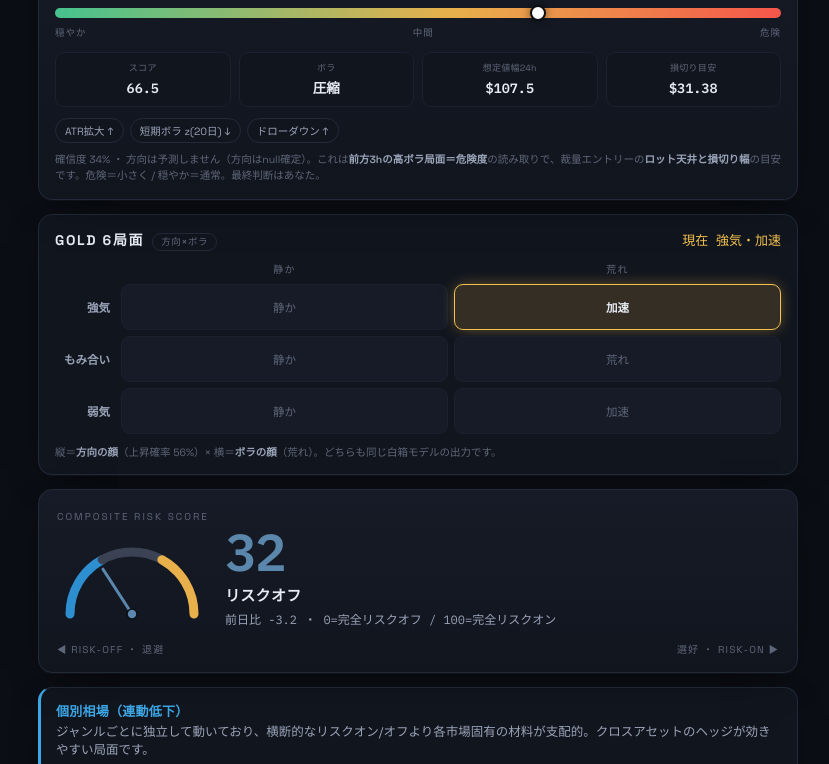
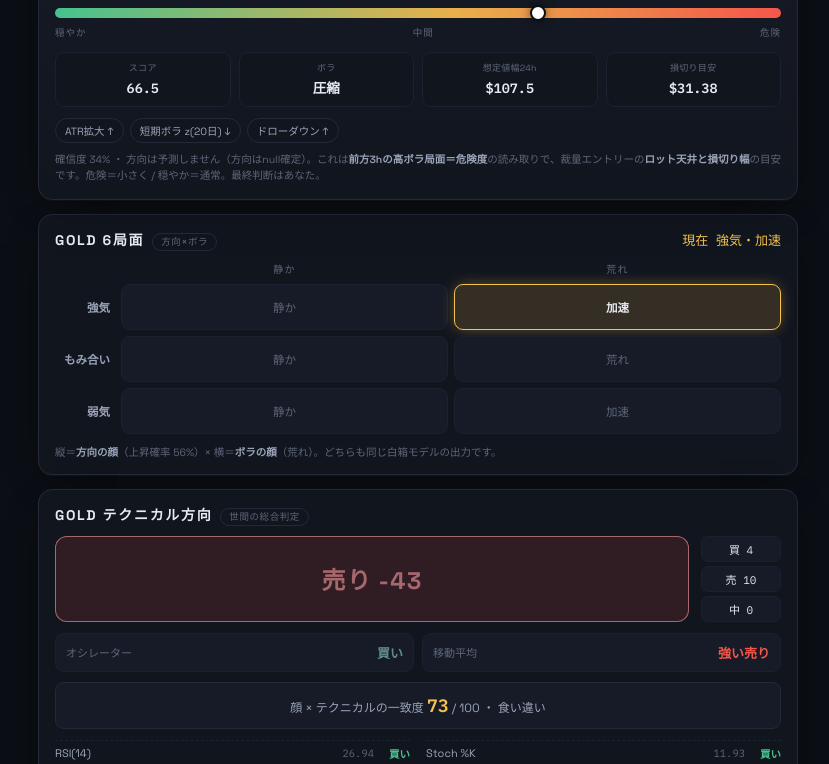
Before and after one commit to elgrandpapa-cloud/roro-data, a plain HTML site: page index.html in a window 1280 px wide. Shown: the part 188-952 px from the top of the page, without its empty margins (222-1051 px from the left). Drawn offline with Linux system fonts and the light colour scheme.

Commit message:
update index.html

```diff
--- a/index.html
+++ b/index.html
@@ -197,6 +197,31 @@
   .g6-note{font-size:10.5px;color:var(--txt-mute);line-height:1.55;margin-top:11px}
   .g6-note b{color:var(--txt-dim);font-weight:600}
 
+  /* ---- GOLD テクニカル方向 (世間の総合判定 × 顔) ---- */
+  .tech{padding:14px 16px 13px;margin-bottom:14px}
+  .tech-head{margin-bottom:12px}
+  .tech-title{font-size:14px;font-weight:700;letter-spacing:.12em}
+  .tech-title small{color:var(--txt-mute);font-weight:500;letter-spacing:.06em;font-size:9.5px;margin-left:8px;
+    border:1px solid var(--line);border-radius:999px;padding:2px 8px}
+  .tech-main{display:flex;align-items:stretch;gap:12px;margin-bottom:11px}
+  .tech-badge{flex:1;display:flex;align-items:center;justify-content:center;font-size:24px;font-weight:700;
+    letter-spacing:.05em;border-radius:12px;padding:16px 8px}
+  .tech-counts{flex:0 0 auto;min-width:80px;display:grid;gap:4px}
+  .tech-counts span{font-family:"IBM Plex Mono",monospace;font-size:11px;background:var(--panel-2);
+    border:1px solid var(--line-soft);border-radius:7px;padding:4px 8px;text-align:center}
+  .tech-subs{display:grid;grid-template-columns:1fr 1fr;gap:8px;margin-bottom:10px}
+  .tech-sub{background:var(--panel-2);border:1px solid var(--line-soft);border-radius:9px;padding:9px 10px;
+    font-size:11px;color:var(--txt-mute);display:flex;justify-content:space-between;align-items:center}
+  .tech-sub b{font-size:13px}
+  .tech-agree{background:var(--panel-2);border:1px solid var(--line);border-radius:9px;padding:11px 12px;
+    font-size:12px;color:var(--txt-dim);margin-bottom:11px;text-align:center}
+  .tech-agree b{font-family:"IBM Plex Mono",monospace;font-size:18px;color:var(--gold-accent)}
+  .tech-rows{display:grid;grid-template-columns:1fr 1fr;gap:0 16px}
+  .trow{display:flex;align-items:center;justify-content:space-between;gap:8px;border-top:1px dashed var(--line-soft);padding:5px 0}
+  .trow .tn{font-size:11px;color:var(--txt-dim);flex:1;min-width:0}
+  .trow .tval{font-family:"IBM Plex Mono",monospace;font-size:10.5px;color:var(--txt-mute)}
+  .trow .tvote{font-size:10.5px;font-weight:700;min-width:28px;text-align:right}
+
   @media (prefers-reduced-motion: reduce){
     *{animation:none !important;transition:none !important}
   }
@@ -247,6 +272,27 @@
     </div>
     <div class="g6-grid" id="g6Grid"></div>
     <div class="g6-note" id="g6Note"></div>
+  </section>
+
+  <!-- GOLD テクニカル方向 (世間の総合判定 × 顔の一致度) -->
+  <section class="tech panel" id="tech" style="display:none">
+    <div class="tech-head">
+      <div class="tech-title">GOLD テクニカル方向<small>世間の総合判定</small></div>
+    </div>
+    <div class="tech-main">
+      <div class="tech-badge" id="techBadge">—</div>
+      <div class="tech-counts">
+        <span id="techBuy">買 —</span>
+        <span id="techSell">売 —</span>
+        <span id="techNeu">中 —</span>
+      </div>
+    </div>
+    <div class="tech-subs">
+      <div class="tech-sub" id="techOsc"></div>
+      <div class="tech-sub" id="techMa"></div>
+    </div>
+    <div class="tech-agree" id="techAgree"></div>
+    <div class="tech-rows" id="techRows"></div>
   </section>
 
   <!-- composite hero -->
@@ -792,12 +838,51 @@ function renderRegime6(live){
     'どちらも同じ白箱モデルの出力です。';
 }
 
+/* ---- GOLD テクニカル方向(世間の総合判定) × 顔の一致度 ---- */
+function buySellColor(s){ // -100..+100  +買い=緑 / -売り=赤
+  const t = Math.max(0, Math.min(1, (s+100)/200));
+  const SELL=[245,86,74], NEU=[107,116,136], BUY=[70,194,142];
+  let c;
+  if(t<0.5){ const k=t/0.5; c=[lerp(SELL[0],NEU[0],k),lerp(SELL[1],NEU[1],k),lerp(SELL[2],NEU[2],k)]; }
+  else{ const k=(t-0.5)/0.5; c=[lerp(NEU[0],BUY[0],k),lerp(NEU[1],BUY[1],k),lerp(NEU[2],BUY[2],k)]; }
+  return '#'+hex(c[0])+hex(c[1])+hex(c[2]);
+}
+function renderTech(live){
+  const el = document.getElementById('tech');
+  const t = (live && live.gold_tech) ? live.gold_tech : null;
+  if(!t || t.status !== 'ok'){ el.style.display='none'; return; }
+  el.style.display='block';
+  const col = buySellColor(t.score);
+  const badge = document.getElementById('techBadge');
+  badge.textContent = t.summary + ' ' + (t.score>0?'+':'') + t.score;
+  badge.style.color = col;
+  badge.style.background = 'rgba('+[ (t.score>=0?70:245),(t.score>=0?194:86),(t.score>=0?142:74)].join(',')+',.13)';
+  badge.style.boxShadow = 'inset 0 0 0 1px '+col;
+  document.getElementById('techBuy').textContent = '買 ' + t.buy;
+  document.getElementById('techSell').textContent = '売 ' + t.sell;
+  document.getElementById('techNeu').textContent = '中 ' + t.neutral;
+  const o=t.oscillators, m=t.movingavg;
+  document.getElementById('techOsc').innerHTML = 'オシレーター <b style="color:'+buySellColor(o.score)+'">'+o.label+'</b>';
+  document.getElementById('techMa').innerHTML  = '移動平均 <b style="color:'+buySellColor(m.score)+'">'+m.label+'</b>';
+  const ag = document.getElementById('techAgree');
+  if(t.agreement != null){
+    ag.style.display='block';
+    ag.innerHTML = '顔 × テクニカルの一致度 <b>'+t.agreement+'</b> / 100 ・ '+t.agreement_label;
+  } else { ag.style.display='none'; }
+  document.getElementById('techRows').innerHTML = (t.rows||[]).map(r=>{
+    const vc = r.vote==='買い'?'#46C28E':(r.vote==='売り'?'#F5564A':'#6B7488');
+    return '<div class="trow"><span class="tn">'+r.name+'</span><span class="tval">'+r.val+'</span>'+
+           '<span class="tvote" style="color:'+vc+'">'+r.vote+'</span></div>';
+  }).join('');
+}
+
 /* 起動: data.json を読んでから描画。再評価ボタンも再取得する。 */
 async function init(){
   LIVE = await loadData();
   setLiveBadge();
   renderGoldFace(LIVE);
   renderRegime6(LIVE);
+  renderTech(LIVE);
   renderAll();
   if(LIVE && LIVE.generated){
     document.getElementById('stamp').textContent =
```
